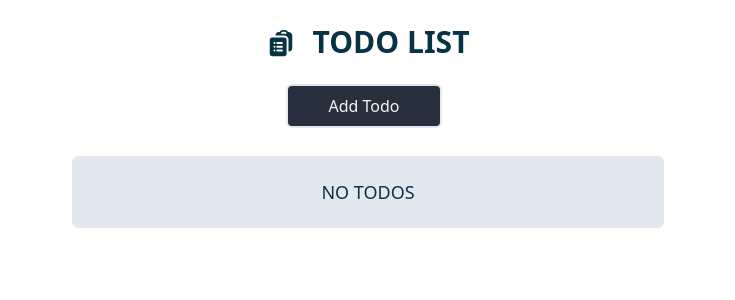
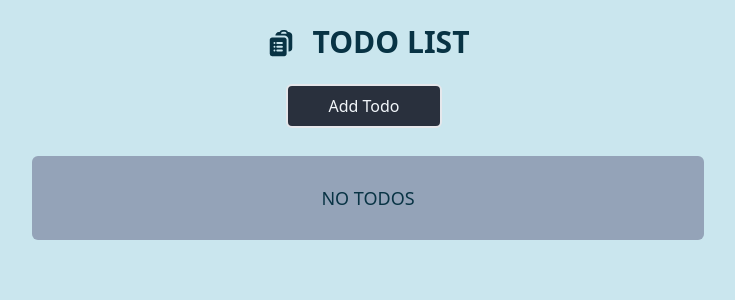
Before and after one commit to SangamSid/todoappwithfirebase, a React (Vite) app: page / in a window 1280 px wide. Shown: the top 300 px of the page, without its empty margins (272-1007 px from the left). Built offline with nearby package versions, Linux system fonts and the light colour scheme.

Commit message:
css edits

```diff
--- a/index.html
+++ b/index.html
@@ -6,7 +6,7 @@
     <meta name="viewport" content="width=device-width, initial-scale=1.0" />
     <title>TODO APP</title>
   </head>
-  <body class="box-border m-0 p-0">
+  <body class="box-border m-0 p-0 w-screen h-screen bg-[#cae6ee]">
     <div id="root"></div>
     <script type="module" src="/src/main.jsx"></script>
   </body>
--- a/src/components/Header.jsx
+++ b/src/components/Header.jsx
@@ -12,6 +12,8 @@ export default function Header() {
 
   const styles =
     "border-2 py-2 px-10 rounded-md bg-[#29303d] hover:bg-[#29305d] mb-2 mr-2";
+  const center = "flex justify-center";
+  const between = "flex justify-between";
 
   function openModal() {
     setModalOpen(true);
@@ -48,6 +50,10 @@ export default function Header() {
     setEditTaskIndex(null);
   }
 
+  function removeAllTodos() {
+    setTodos([]);
+  }
+
   return (
     <>
       <div className="m-auto container max-w-2xl w-11/12 font-medium text-cyan-950">
@@ -58,10 +64,15 @@ export default function Header() {
             </span>
             <h1>TODO LIST</h1>
           </div>
-          <div className="display: flex justify-center mx-10">
+          <div className={todos.length > 0 ? between : center}>
             <Button onClick={openModal} className={styles}>
               Add Todo
             </Button>
+            {todos.length > 0 && (
+              <Button onClick={removeAllTodos} className={styles}>
+                Delete All
+              </Button>
+            )}
           </div>
           <div>
             {modalOpen && (
@@ -74,8 +85,8 @@ export default function Header() {
             )}
           </div>
         </div>
-        <div className="mx-10 my-5 ">
-          <ul className="rounded-md border-2 p-5 bg-slate-200">
+        <div className=" my-5">
+          <ul className="rounded-md p-7 bg-slate-400">
             {todos.length === 0 && (
               <p className="text-center text-lg ">NO TODOS</p>
             )}
--- a/src/components/Todo.jsx
+++ b/src/components/Todo.jsx
@@ -9,7 +9,7 @@ export default function Todo({ todo, removeTodo, index, edit }) {
   return (
     <li
       key={index}
-      className="rounded-md border-2 m-2 p-2 bg-white w-full end-0 flex items-center justify-between"
+      className="rounded-md border-2 p-1 mb-1 bg-white w-full end-0 flex items-center justify-between"
     >
       <div>{todo}</div>
       <div className="flex space-x-1">
```
